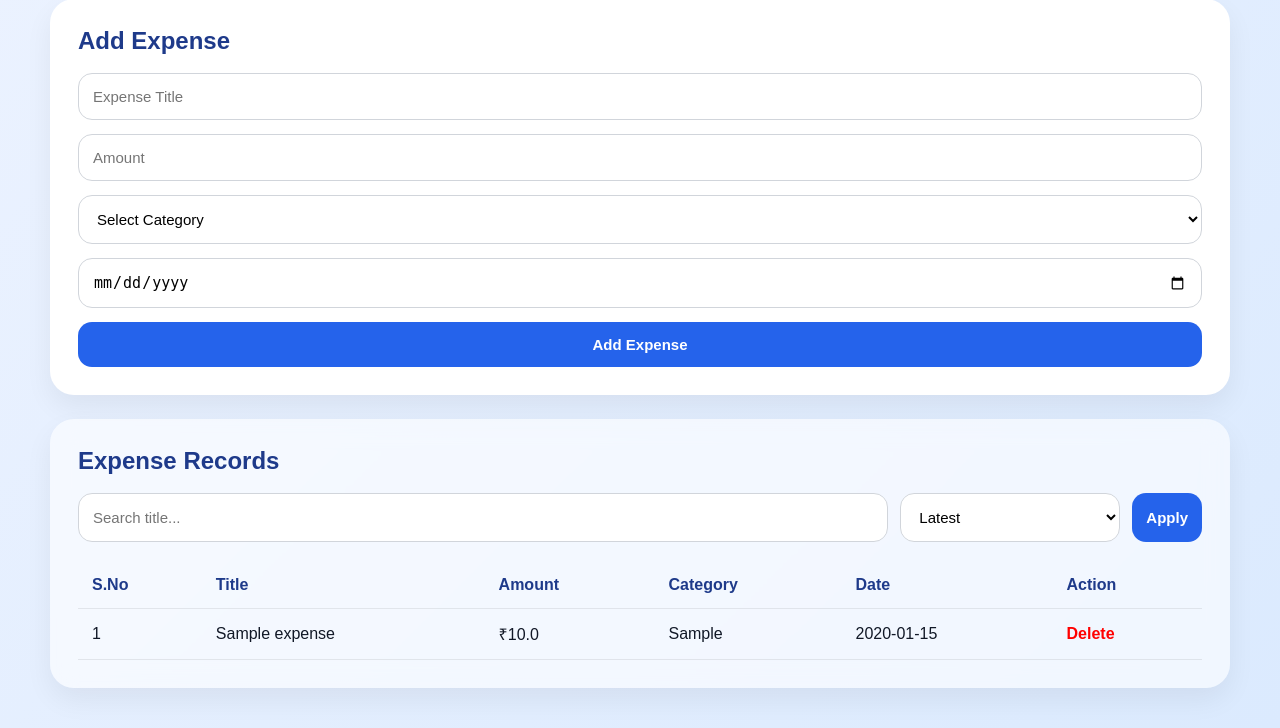
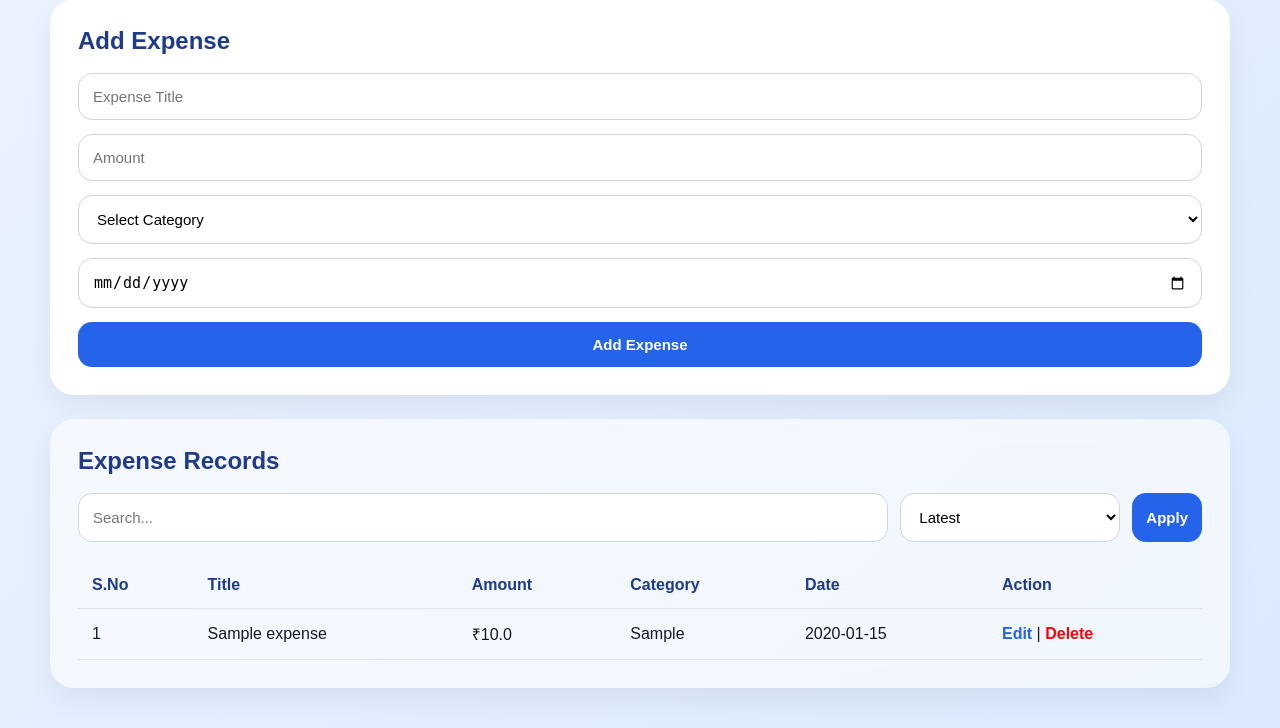
Before and after one commit to RavinKIT/Personal-Expense-Tracker, a Flask app: page /dashboard in a window 1280 px wide. Shown: the part 292-1020 px from the top of the page. Run offline with Flask 3, Linux system fonts and the light colour scheme; the visitor is signed in with stand-in values (Sample User, id 1); tables that the repository leaves empty hold one stand-in row (values such as "Sample post").

Commit message:
Updated dashboard edit option

```diff
--- a/templates/dashboard.html
+++ b/templates/dashboard.html
@@ -8,11 +8,12 @@
 <body>
 
 <nav class="topbar">
-    <div class="brand">
-        <img src="{{ url_for('static', filename='logo.png') }}" class="mini-logo">
-        <span>Expense Tracker</span>
-    </div>
-    <a href="/logout" class="logout-btn">Logout</a>
+<div class="brand">
+<img src="{{ url_for('static', filename='logo.png') }}" class="mini-logo">
+<span>Expense Tracker</span>
+</div>
+
+<a href="/logout" class="logout-btn">Logout</a>
 </nav>
 
 <div class="dashboard-wrap">
@@ -51,22 +52,22 @@
 </form>
 </div>
 
-
 <div class="panel glass-panel">
 <h2>Expense Records</h2>
 
-<form method="GET" style="display:flex; gap:12px; margin-bottom:20px; flex-wrap:wrap;">
-<input type="text" name="search" placeholder="Search title..." value="{{ search }}" style="flex:1; min-width:220px;">
+<form method="GET" style="display:flex; gap:12px; flex-wrap:wrap; margin-bottom:20px;">
+<input type="text" name="search" placeholder="Search..." value="{{ search }}" style="flex:1; min-width:220px;">
 
 <select name="sort" style="width:220px;">
-<option value="latest" {% if sort=='latest' %}selected{% endif %}>Latest</option>
-<option value="amount" {% if sort=='amount' %}selected{% endif %}>Amount High-Low</option>
-<option value="category" {% if sort=='category' %}selected{% endif %}>Category A-Z</option>
+<option value="latest">Latest</option>
+<option value="amount">Amount High-Low</option>
+<option value="category">Category A-Z</option>
 </select>
 
 <button type="submit">Apply</button>
 </form>
 
+<div class="table-wrap">
 <table>
 <tr>
 <th>S.No</th>
@@ -85,11 +86,11 @@
 <td>{{ row[4] }}</td>
 <td>{{ row[5] }}</td>
 <td>
+<a href="/edit/{{ row[0] }}" style="color:#2563eb; text-decoration:none; font-weight:bold;">Edit</a>
+ |
 <a href="/delete/{{ row[0] }}"
 onclick="return confirm('Delete this expense?')"
-style="color:red; text-decoration:none; font-weight:bold;">
-Delete
-</a>
+style="color:red; text-decoration:none; font-weight:bold;">Delete</a>
 </td>
 </tr>
 {% endfor %}
@@ -98,5 +99,8 @@ Delete
 </div>
 
 </div>
+
+</div>
+
 </body>
 </html>
```
